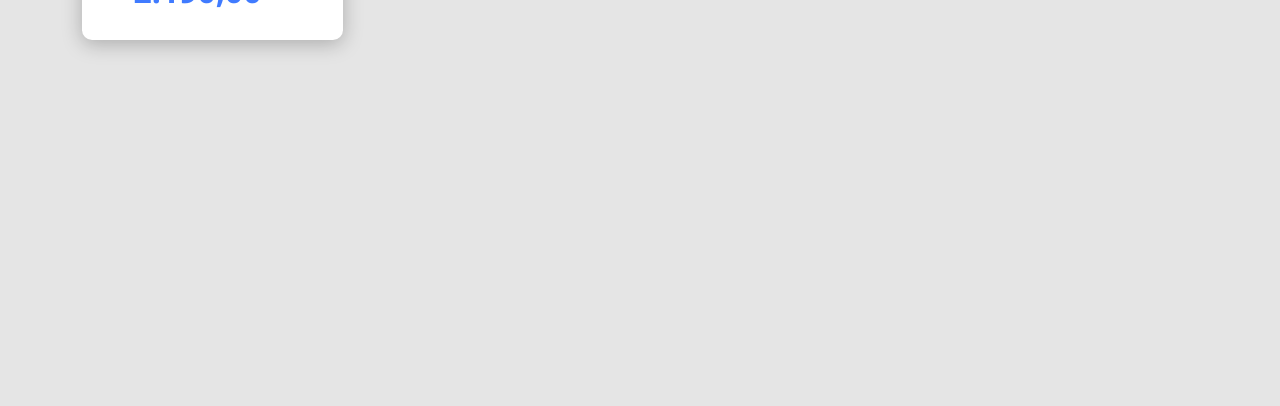
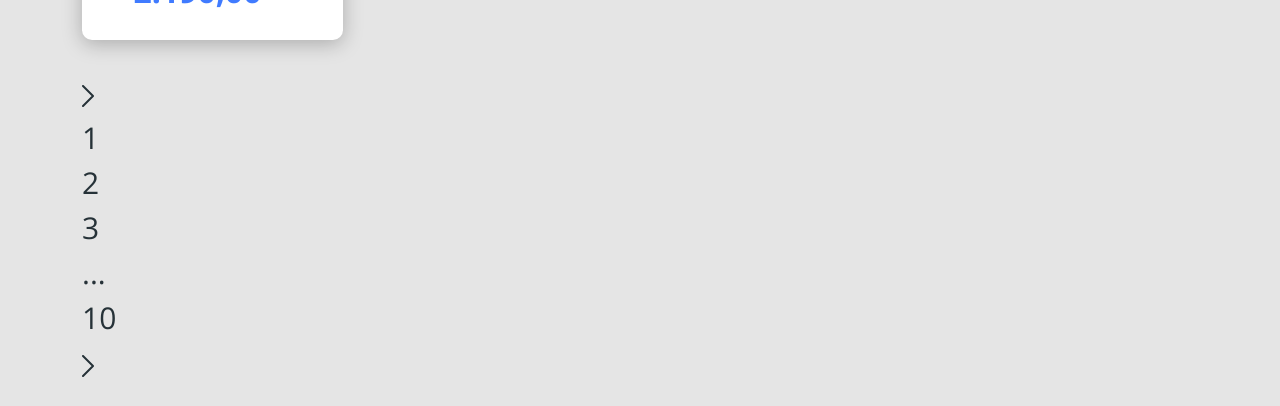
Before and after one commit to eliezerrb/dscatalog, a React (Create React App) app in the folder frontweb/: page /products in a window 1280 px wide. Shown: the part 732-1138 px from the top of the page. Before the commit the page ends 826 px from the top, so only its background shows below. Built offline with nearby package versions, Linux system fonts and the light colour scheme.

Commit message:
Pagination HTML

```diff
--- /dev/null
+++ b/frontweb/src/components/Pagination/index.tsx
@@ -0,0 +1,17 @@
+import { ReactComponent as ArrowIcon } from 'assets/images/arrow.svg';
+
+const Pagination = () => {
+  return (
+    <div className="pagination-container">
+      <ArrowIcon />
+      <div className="pagination-item">1</div>
+      <div className="pagination-item">2</div>
+      <div className="pagination-item">3</div>
+      <div className="pagination-item">...</div>
+      <div className="pagination-item">10</div>
+      <ArrowIcon />
+    </div>
+  );
+};
+
+export default Pagination;
--- a/frontweb/src/pages/Catalog/index.tsx
+++ b/frontweb/src/pages/Catalog/index.tsx
@@ -1,3 +1,4 @@
+import Pagination from 'components/Pagination';
 import ProductCard from 'components/ProductCard';
 import { Link } from 'react-router-dom';
 import { Product } from 'types/product';
@@ -69,6 +70,10 @@ const Catalog = () => {
             </Link>
           </div>
         </div>
+
+        <div className="row">
+          <Pagination />
+        </div>
       </div>
     </>
   );
```
